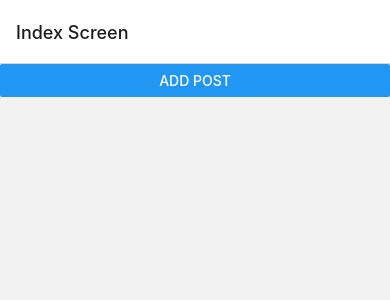
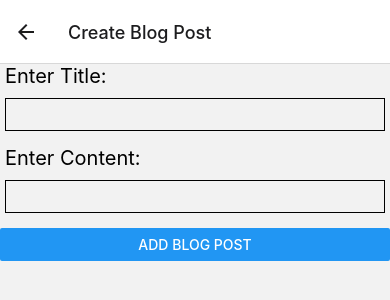
Before and after one commit to viswanath-pamarthi/react-native, a React Native app in the folder blog/: screen /Create in a window 390 px wide. Shown: the top 300 px of the page. Built offline with nearby package versions, Linux system fonts and the light colour scheme.

Commit message:
- Added CreateScreen.js and added UI to add a blog post, configured navigation in app.js - Added the logic for navigation back Index Screen once a blog post is added and updated BlogContext accordingly

```diff
--- a/blog/App.js
+++ b/blog/App.js
@@ -6,6 +6,9 @@
 import IndexScreen from "./src/screens/IndexScreeen";
 import { Provider } from "./src/context/BlogContext";
 import ShowScreen from "./src/screens/ShowScreen";
+import CreateScreen from "./src/screens/CreateScreen";
+import { TouchableOpacity } from "react-native";
+import Icon from "react-native-vector-icons/dist/Feather";
 
 const Stack = createNativeStackNavigator();
 
@@ -13,10 +16,19 @@
   return (
     <NavigationContainer>
       <Stack.Navigator initialRouteName="Index">
-        <Stack.Screen name="Index" component={IndexScreen} options={{ title: "Index Screen" }} />
+        <Stack.Screen name="Index" component={IndexScreen} options={({ navigation }) => ({
+          title: "Index Screen", headerRight: () => {
+            return (
+              < TouchableOpacity onPress={() => navigation.navigate('Create')}>
+                <Icon name="plus" size={30} />
+              </TouchableOpacity>
+            )
+          }
+        })} />
         <Stack.Screen name="Show" component={ShowScreen} options={{ title: "Blog Post" }} />
+        <Stack.Screen name="Create" component={CreateScreen} options={{ title: "Create Blog Post" }} />
       </Stack.Navigator>
-    </NavigationContainer>
+    </NavigationContainer >
   );
 };
 
--- a/blog/src/context/BlogContext.js
+++ b/blog/src/context/BlogContext.js
@@ -12,7 +12,8 @@
         case 'add_blogpost':
             return [...state, {
                 id: Math.floor(Math.random() * 99999),
-                title: `Blog Post #${state.length + 1}`
+                title: action.payload.title,
+                content: action.payload.content
             }];
         default:
             return state;
@@ -58,8 +59,16 @@
 
 const addBlogPost = (dispatch) => {
     // setBlogPost([...blogPosts, { title: `Blog Post #${blogPosts.length + 1}` }])
-    return () => {
-        dispatch({ type: 'add_blogpost' });
+    return async (title, content, callback) => {
+        try {
+            // await axio.post('endpoint, title, content)//can do a service call like this
+            dispatch({ type: 'add_blogpost', payload: { title: title, content: content } });// call dispatch and then call navigate to previous screen when no error
+            callback();
+        }
+        catch (e) {
+
+        }
+
     };
 }
 
--- /dev/null
+++ b/blog/src/screens/CreateScreen.js
@@ -0,0 +1,41 @@
+import React, { useContext, useState } from "react";
+import { View, Text, StyleSheet, TextInput, Button } from "react-native";
+
+import { Context } from "../context/BlogContext";
+
+const CreateScreen = ({ navigation }) => {
+    const [title, setTitle] = useState('');
+    const [content, setContent] = useState('');
+    const { addBlogPost } = useContext(Context);
+
+    return <View>
+        <Text style={styles.label}>Enter Title:</Text>
+        <TextInput style={styles.input} value={title} onChangeText={text => setTitle(text)} />
+        <Text style={styles.label}>Enter Content:</Text>
+        <TextInput style={styles.input} value={content} onChangeText={text => setContent(text)} />
+        <Button title="Add Blog post" onPress={() => {
+            addBlogPost(title, content, () => {
+                navigation.navigate('Index');
+            });
+        }} />
+    </View>
+};
+
+const styles = StyleSheet.create({
+    input: {
+        fontSize: 18,
+        borderWidth: 1,
+        borderColor: "#000",
+        marginBottom: 15,
+        padding: 5,
+        margin: 5
+    },
+    label: {
+        fontSize: 20,
+        marginBottom: 5,
+        marginLeft: 5
+    }
+});
+
+
+export default CreateScreen;
--- a/blog/src/screens/IndexScreeen.js
+++ b/blog/src/screens/IndexScreeen.js
@@ -11,7 +11,6 @@
 
     return (
         <View>
-            <Button title="Add Post" onPress={addBlogPost} />
             <FlatList
                 data={state}
                 keyExtractor={(blogPost) => blogPost.title}
@@ -36,6 +35,15 @@
     );
 };
 
+// IndexScreen.navigationOptions = ({ navigation }) => {
+//     return {
+//         headerRight: () => (
+//             <TouchableOpacity onPress={() => navigation.navigate('Create')}>
+//                 <Icon name="md-heart" size={30} style={{ color: 'green' }} />
+//             </TouchableOpacity>
+//         ),
+//     };
+// };
 
 const styles = StyleSheet.create({
     row: {
--- a/blog/src/screens/ShowScreen.js
+++ b/blog/src/screens/ShowScreen.js
@@ -1,9 +1,17 @@
-import React from "react";
+import React, { useContext } from "react";
 import { View, Text, StyleSheet } from "react-native";
+import { Context } from "../context/BlogContext";
 
-const ShowScreen = () => {
+const ShowScreen = ({ route }) => {
+    const { id } = route.params;
+    const { state } = useContext(Context);
+
+    const blogPost = state.find((blogPost) =>
+        blogPost.id === id
+    );
+
     return <View>
-        <Text>Show Screen</Text>
+        <Text>{blogPost.title}</Text>
     </View>
 };
 
```
